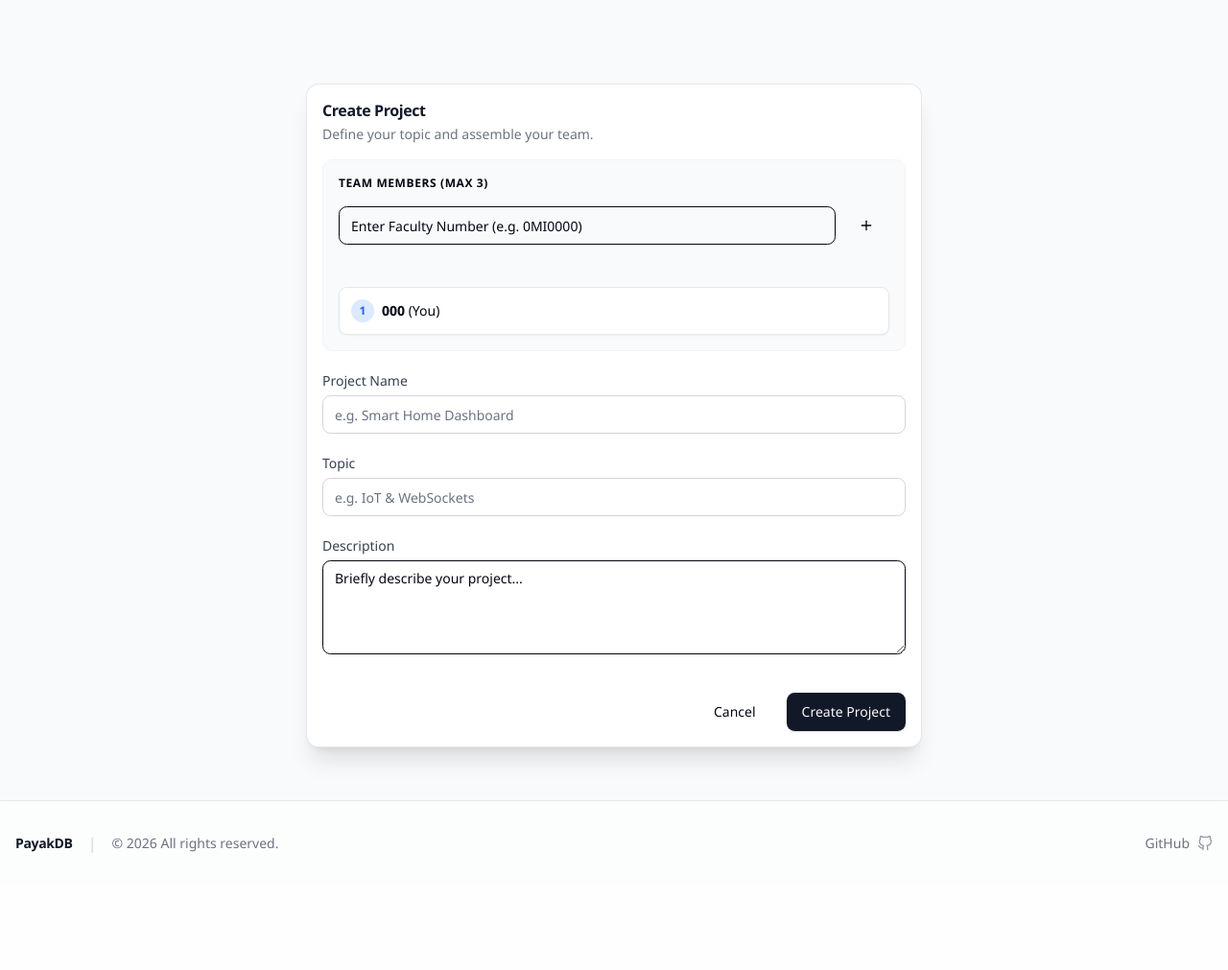
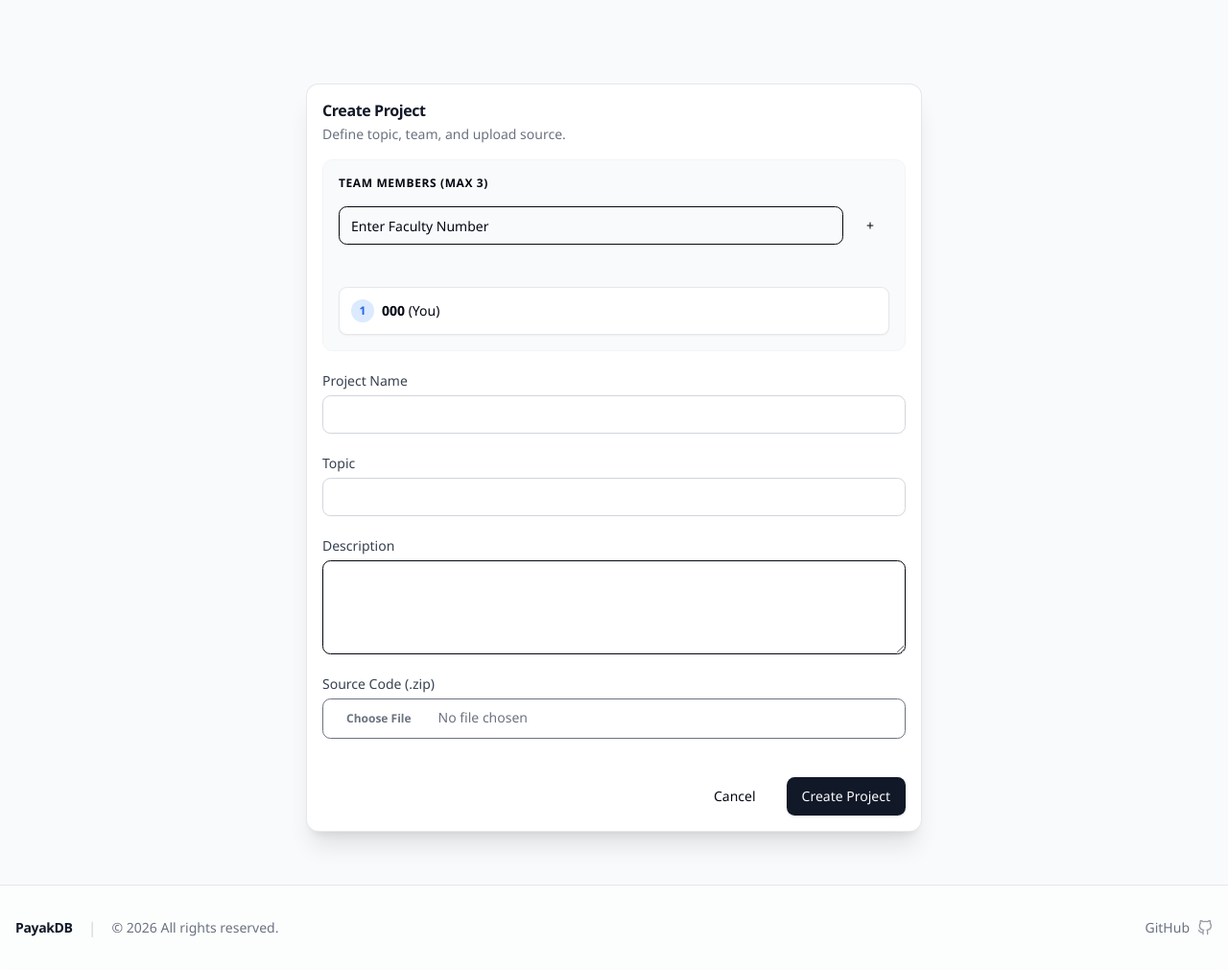
Before and after one commit to angel-penchev/payak-db, a PHP site: the page made by views/project_modify.php in a window 1280 px wide. Shown: the part 65-1076 px from the top of the page at 96% size. Before the commit the page ends 954 px from the top, so only its background shows below. Run offline with PHP 8.4, Linux system fonts and the light colour scheme; the visitor is signed in with stand-in values (Sample User, id 1); tables that the repository leaves empty hold one stand-in row (values such as "Sample post"); the template is opened without the code that fills it: most values are stand-ins (such as "Sample title", 1, 10 or a date in 2020); some libraries are stand-ins or nearby versions.

Commit message:
feat: zip project files upload

```diff
--- a/sql/setup.sql
+++ b/sql/setup.sql
@@ -9,7 +9,7 @@ CREATE TABLE IF NOT EXISTS users (
     first_name TEXT NOT NULL,
     last_name TEXT NOT NULL,
     faculty_number VARCHAR(50) NOT NULL UNIQUE,
-    avatar_url TEXT,
+    avatar_url TEXT NULL,
 
     university_email VARCHAR(255) NOT NULL UNIQUE,
     password_hash TEXT NOT NULL,
@@ -32,7 +32,6 @@ CREATE TABLE IF NOT EXISTS enrollments (
     id VARCHAR(36) PRIMARY KEY, -- UUIDs are 36-byte
     student_id VARCHAR(36) NOT NULL,
     course_id VARCHAR(255) NOT NULL,
-    grade INTEGER,
 
     FOREIGN KEY (student_id) REFERENCES users(id) ON DELETE CASCADE,
     FOREIGN KEY (course_id) REFERENCES courses(id) ON DELETE CASCADE
@@ -43,7 +42,8 @@ CREATE TABLE IF NOT EXISTS group_projects (
     course_id VARCHAR(255) NOT NULL,
     name TEXT NOT NULL,
     topic TEXT NOT NULL,
-    description TEXT,
+    description TEXT NUll,
+    zip_file_path TEXT NULL,
 
     FOREIGN KEY (course_id) REFERENCES courses(id) ON DELETE CASCADE
 );
--- a/views/project_modify.php
+++ b/views/project_modify.php
@@ -26,8 +26,11 @@ $success = '';
 $pName = '';
 $pTopic = '';
 $pDesc = '';
+$pZipPath = '';
 $teamMembers = [];
 
+// 2. FETCH EXISTING DATA
+// ---------------------------------------------------------
 if ($isEditMode && $_SERVER['REQUEST_METHOD'] !== 'POST') {
     $stmt = $pdo->prepare("SELECT * FROM group_projects WHERE id = ?");
     $stmt->execute([$projectId]);
@@ -35,7 +38,7 @@ if ($isEditMode && $_SERVER['REQUEST_METHOD'] !== 'POST') {
 
     if (!$project) die("Project not found.");
 
-    // Get Members
+    // Check Membership
     $stmtMem = $pdo->prepare("
         SELECT u.faculty_number
         FROM group_project_members gpm
@@ -53,40 +56,32 @@ if ($isEditMode && $_SERVER['REQUEST_METHOD'] !== 'POST') {
     $pName = $project['name'];
     $pTopic = $project['topic'];
     $pDesc = $project['description'];
+    $pZipPath = $project['zip_file_path']; // Get existing path
 
     $teamMembers = array_values(array_diff($mems, [$myFn]));
 }
 
+// 3. HANDLE FORM SUBMISSION
+// ---------------------------------------------------------
 if ($_SERVER['REQUEST_METHOD'] === 'POST') {
     $pName = trim($_POST['name'] ?? '');
     $pTopic = trim($_POST['topic'] ?? '');
     $pDesc = trim($_POST['description'] ?? '');
 
     $candidates = $_POST['members'] ?? [];
-    $teamMembers = $candidates; // Keep for view on error
+    $teamMembers = $candidates;
 
     $finalTeam = [$myFn];
 
-    // Validate Candidates
+    // ... (Member Validation Logic remains the same) ...
     foreach ($candidates as $fn) {
         $fn = trim($fn);
         if (!empty($fn)) {
-            // Check if user exists
             $stmt = $pdo->prepare("SELECT id FROM users WHERE faculty_number = ?");
             $stmt->execute([$fn]);
-            if (!$stmt->fetch()) {
-                $error = "Student with Faculty Number '$fn' not found.";
-                break;
-            }
-            // Avoid adding myself
-            if ($fn === $myFn) {
-                $error = "You don't need to add yourself.";
-                break;
-            }
-            // Avoid duplicates
-            if (!in_array($fn, $finalTeam)) {
-                $finalTeam[] = $fn;
-            }
+            if (!$stmt->fetch()) { $error = "Student '$fn' not found."; break; }
+            if ($fn === $myFn) { $error = "You don't need to add yourself."; break; }
+            if (!in_array($fn, $finalTeam)) { $finalTeam[] = $fn; }
         }
     }
 
@@ -94,48 +89,73 @@ if ($_SERVER['REQUEST_METHOD'] === 'POST') {
         $error = "Project Name and Topic are required.";
     }
 
-    // Check availability
-    if (!$error) {
-        $placeholders = implode(',', array_fill(0, count($finalTeam), '?'));
+    // --- NEW: FILE UPLOAD LOGIC ---
+    $uploadedFilePath = null;
 
-        $excludeSql = $isEditMode ? "AND gp.id != ?" : "";
-        $params = array_merge([$courseId], $finalTeam);
-        if ($isEditMode) $params[] = $projectId;
+    if (!$error && isset($_FILES['source_code']) && $_FILES['source_code']['error'] === UPLOAD_ERR_OK) {
+        $fileTmpPath = $_FILES['source_code']['tmp_name'];
+        $fileName = $_FILES['source_code']['name'];
+        $fileSize = $_FILES['source_code']['size'];
+        $fileType = $_FILES['source_code']['type'];
 
-        $sqlCheck = "SELECT u.first_name, u.last_name, u.faculty_number
-                     FROM group_project_members gpm
-                     JOIN group_projects gp ON gpm.group_project_id = gp.id
-                     JOIN users u ON gpm.student_id = u.id
-                     WHERE gp.course_id = ? AND u.faculty_number IN ($placeholders) $excludeSql";
+        $fileNameCmps = explode(".", $fileName);
+        $fileExtension = strtolower(end($fileNameCmps));
 
-        $stmtCheck = $pdo->prepare($sqlCheck);
-        $stmtCheck->execute($params);
-        $busy = $stmtCheck->fetchAll(PDO::FETCH_ASSOC);
+        // Validate Extension
+        if ($fileExtension !== 'zip') {
+            $error = "Only .zip files are allowed.";
+        }
+        // Validate Size (e.g., max 10MB)
+        elseif ($fileSize > 10 * 1024 * 1024) {
+            $error = "File size exceeds 10MB limit.";
+        }
+        else {
+            // Setup Upload Directory
+            $uploadFileDir = 'uploads/projects/';
+            if (!is_dir($uploadFileDir)) {
+                mkdir($uploadFileDir, 0755, true);
+            }
 
-        if ($busy) {
-            $names = array_map(function($s){ return $s['first_name'].' '.$s['last_name'] . ' (' . $s['faculty_number'] . ')';}, $busy);
-            $error = "Students already in another project: " . implode(', ', $names);
+            // Create Unique Name: project_UUID.zip
+            $targetId = $isEditMode ? $projectId : sprintf('%04x%04x-%04x-%04x-%04x-%04x%04x%04x', mt_rand(0, 0xffff), mt_rand(0, 0xffff), mt_rand(0, 0xffff), mt_rand(0, 0x0fff) | 0x4000, mt_rand(0, 0x3fff) | 0x8000, mt_rand(0, 0xffff), mt_rand(0, 0xffff), mt_rand(0, 0xffff));
+
+            $newFileName = 'proj_' . $targetId . '.zip';
+            $dest_path = $uploadFileDir . $newFileName;
+
+            if(move_uploaded_file($fileTmpPath, $dest_path)) {
+                $uploadedFilePath = $dest_path;
+            } else {
+                $error = "There was an error moving the uploaded file.";
+            }
         }
     }
+    // ------------------------------
 
     // SAVE TO DB
     if (!$error) {
         try {
             $pdo->beginTransaction();
 
-            function gen_uuid_v4() {
-                return sprintf('%04x%04x-%04x-%04x-%04x-%04x%04x%04x', mt_rand(0, 0xffff), mt_rand(0, 0xffff), mt_rand(0, 0xffff), mt_rand(0, 0x0fff) | 0x4000, mt_rand(0, 0x3fff) | 0x8000, mt_rand(0, 0xffff), mt_rand(0, 0xffff), mt_rand(0, 0xffff));
-            }
+            function gen_uuid_v4() { return sprintf('%04x%04x-%04x-%04x-%04x-%04x%04x%04x', mt_rand(0, 0xffff), mt_rand(0, 0xffff), mt_rand(0, 0xffff), mt_rand(0, 0x0fff) | 0x4000, mt_rand(0, 0x3fff) | 0x8000, mt_rand(0, 0xffff), mt_rand(0, 0xffff), mt_rand(0, 0xffff)); }
 
             $targetId = $isEditMode ? $projectId : gen_uuid_v4();
 
             if ($isEditMode) {
-                $stmt = $pdo->prepare("UPDATE group_projects SET name = ?, topic = ?, description = ? WHERE id = ?");
-                $stmt->execute([$pName, $pTopic, $pDesc, $targetId]);
+                // Determine if we update the file path
+                $fileSql = $uploadedFilePath ? ", zip_file_path = ?" : "";
+
+                $sql = "UPDATE group_projects SET name = ?, topic = ?, description = ? $fileSql WHERE id = ?";
+                $params = [$pName, $pTopic, $pDesc];
+                if ($uploadedFilePath) $params[] = $uploadedFilePath;
+                $params[] = $targetId;
+
+                $stmt = $pdo->prepare($sql);
+                $stmt->execute($params);
+
                 $pdo->prepare("DELETE FROM group_project_members WHERE group_project_id = ?")->execute([$targetId]);
             } else {
-                $stmt = $pdo->prepare("INSERT INTO group_projects (id, course_id, name, topic, description) VALUES (?, ?, ?, ?, ?)");
-                $stmt->execute([$targetId, $courseId, $pName, $pTopic, $pDesc]);
+                $stmt = $pdo->prepare("INSERT INTO group_projects (id, course_id, name, topic, description, zip_file_path) VALUES (?, ?, ?, ?, ?, ?)");
+                $stmt->execute([$targetId, $courseId, $pName, $pTopic, $pDesc, $uploadedFilePath]);
             }
 
             foreach ($finalTeam as $fn) {
@@ -149,8 +169,6 @@ if ($_SERVER['REQUEST_METHOD'] === 'POST') {
             }
 
             $pdo->commit();
-
-            // FIX: Use JS Redirect to avoid blank page (Headers already sent issue)
             $redirectUrl = BASE_URL . "/courses/" . $courseId . "/projects/" . $targetId;
             echo "<script>window.location.href = '" . $redirectUrl . "';</script>";
             exit;
@@ -178,99 +196,77 @@ if ($_SERVER['REQUEST_METHOD'] === 'POST') {
                     <?php echo $isEditMode ? "Edit Project" : "Create Project"; ?>
                 </ui-card-title>
                 <ui-card-description>
-                    <?php echo $isEditMode ? "Update your team's project details." : "Define your topic and assemble your team."; ?>
+                    <?php echo $isEditMode ? "Update details and source code." : "Define topic, team, and upload source."; ?>
                 </ui-card-description>
             </ui-card-header>
 
             <ui-card-content>
-                <form method="POST" action="" class="grid gap-6">
+                <form method="POST" action="" enctype="multipart/form-data" class="grid gap-6">
 
                     <div class="grid gap-3 p-4 bg-gray-50 dark:bg-gray-900 rounded-lg border border-gray-100 dark:border-gray-800">
                         <label class="text-xs font-bold uppercase tracking-wider text-muted-foreground mb-1">Team Members (Max 3)</label>
-
                         <div class="flex gap-2">
-                            <input
-                                type="text"
-                                id="fnInput"
-                                placeholder="Enter Faculty Number (e.g. 0MI0000)"
-                                class="flex h-10 w-full rounded-md border border-input bg-background px-3 py-2 text-sm ring-offset-background file:border-0 file:bg-transparent file:text-sm file:font-medium placeholder:text-muted-foreground focus-visible:outline-none focus-visible:ring-2 focus-visible:ring-ring focus-visible:ring-offset-2 disabled:cursor-not-allowed disabled:opacity-50 flex-1"
-                                onkeypress="handleEnter(event)"
-                            >
-                            <button
-                                type="button"
-                                onclick="addMember()"
-                                class="inline-flex items-center justify-center rounded-md text-sm font-medium ring-offset-background transition-colors focus-visible:outline-none focus-visible:ring-2 focus-visible:ring-ring focus-visible:ring-offset-2 disabled:pointer-events-none disabled:opacity-50 bg-primary text-primary-foreground hover:bg-primary/90 h-10 px-4 py-2"
-                            >
-                                <svg xmlns="http://www.w3.org/2000/svg" width="16" height="16" viewBox="0 0 24 24" fill="none" stroke="currentColor" stroke-width="2" stroke-linecap="round" stroke-linejoin="round"><path d="M5 12h14"/><path d="M12 5v14"/></svg>
-                            </button>
+                            <input type="text" id="fnInput" placeholder="Enter Faculty Number" class="flex h-10 w-full rounded-md border border-input bg-background px-3 py-2 text-sm ring-offset-background file:border-0 file:bg-transparent file:text-sm file:font-medium placeholder:text-muted-foreground focus-visible:outline-none focus-visible:ring-2 focus-visible:ring-ring focus-visible:ring-offset-2 disabled:cursor-not-allowed disabled:opacity-50 flex-1" onkeypress="handleEnter(event)">
+                            <button type="button" onclick="addMember()" class="inline-flex items-center justify-center rounded-md text-sm font-medium ring-offset-background transition-colors focus-visible:outline-none focus-visible:ring-2 focus-visible:ring-ring focus-visible:ring-offset-2 disabled:pointer-events-none disabled:opacity-50 bg-primary text-primary-foreground hover:bg-primary/90 h-10 px-4 py-2">+</button>
                         </div>
                         <p id="listError" class="text-xs text-red-500 font-medium min-h-[1rem]"></p>
-
                         <ul id="memberList" class="space-y-2 mt-1">
-
                             <li class="flex items-center justify-between p-3 bg-white dark:bg-black rounded-md border border-gray-200 dark:border-gray-800 shadow-sm">
                                 <span class="flex items-center gap-2">
                                     <span class="h-6 w-6 rounded-full bg-blue-100 dark:bg-blue-900 text-blue-600 dark:text-blue-300 flex items-center justify-center text-xs font-bold shrink-0">1</span>
                                     <span class="text-sm"><strong><?php echo htmlspecialchars($myFn); ?></strong> (You)</span>
                                 </span>
                             </li>
-
-                            <?php foreach ($teamMembers as $memFn): ?>
-                                <li class="member-item flex items-center justify-between p-3 bg-white dark:bg-black rounded-md border border-gray-200 dark:border-gray-800 shadow-sm animate-in fade-in slide-in-from-left-2 duration-300">
+                            <?php foreach ($teamMembers as $memFn) : ?>
+                                <li class="member-item flex items-center justify-between p-3 bg-white dark:bg-black rounded-md border border-gray-200 dark:border-gray-800 shadow-sm">
                                     <span class="flex items-center gap-2">
                                         <span class="counter h-6 w-6 rounded-full bg-gray-100 dark:bg-gray-800 text-gray-600 dark:text-gray-300 flex items-center justify-center text-xs font-bold shrink-0">?</span>
                                         <span class="text-sm font-mono"><?php echo htmlspecialchars($memFn); ?></span>
                                     </span>
                                     <input type="hidden" name="members[]" value="<?php echo htmlspecialchars($memFn); ?>">
-                                    <button type="button" onclick="removeMember(this)" class="text-red-500 hover:bg-red-50 dark:hover:bg-red-900/20 p-1 rounded transition-colors">
-                                        <svg xmlns="http://www.w3.org/2000/svg" width="16" height="16" viewBox="0 0 24 24" fill="none" stroke="currentColor" stroke-width="2" stroke-linecap="round" stroke-linejoin="round"><path d="M18 6 6 18"/><path d="m6 6 12 12"/></svg>
-                                    </button>
+                                    <button type="button" onclick="removeMember(this)" class="text-red-500 hover:bg-red-50 p-1 rounded">x</button>
                                 </li>
                             <?php endforeach; ?>
-
                         </ul>
                     </div>
 
                     <div class="grid gap-2">
                         <ui-label>Project Name</ui-label>
-                        <ui-input
-                            name="name"
-                            placeholder="e.g. Smart Home Dashboard"
-                            value="<?php echo htmlspecialchars($pName); ?>"
-                            required>
-                        </ui-input>
+                        <ui-input name="name" value="<?php echo htmlspecialchars($pName); ?>" required></ui-input>
                     </div>
 
                     <div class="grid gap-2">
                         <ui-label>Topic</ui-label>
-                        <ui-input
-                            name="topic"
-                            placeholder="e.g. IoT & WebSockets"
-                            value="<?php echo htmlspecialchars($pTopic); ?>"
-                            required>
-                        </ui-input>
+                        <ui-input name="topic" value="<?php echo htmlspecialchars($pTopic); ?>" required></ui-input>
                     </div>
 
                     <div class="grid gap-2">
                         <ui-label>Description</ui-label>
-                        <textarea
-                            name="description"
-                            rows="4"
-                            class="flex w-full rounded-md border border-input bg-white dark:bg-black px-3 py-2 text-sm ring-offset-background placeholder:text-muted-foreground focus-visible:outline-none focus-visible:ring-2 focus-visible:ring-ring focus-visible:ring-offset-2 disabled:cursor-not-allowed disabled:opacity-50"
-                            placeholder="Briefly describe your project..."
-                        ><?php echo htmlspecialchars($pDesc); ?></textarea>
+                        <textarea name="description" rows="4" class="flex w-full rounded-md border border-input bg-white dark:bg-black px-3 py-2 text-sm ring-offset-background focus-visible:outline-none focus-visible:ring-2 focus-visible:ring-ring focus-visible:ring-offset-2 disabled:cursor-not-allowed disabled:opacity-50"><?php echo htmlspecialchars($pDesc); ?></textarea>
+                    </div>
+
+                    <div class="grid gap-2">
+                        <ui-label>Source Code (.zip)</ui-label>
+                        <div class="flex flex-col gap-2">
+                            <input
+                                type="file"
+                                name="source_code"
+                                accept=".zip"
+                                class="flex w-full rounded-md border border-input bg-background px-3 py-2 text-sm text-gray-500 file:mr-4 file:py-1 file:px-3 file:rounded-full file:border-0 file:text-xs file:font-semibold file:bg-primary file:text-primary-foreground hover:file:bg-primary/90"
+                            >
+                            <?php if ($isEditMode && !empty($pZipPath)) : ?>
+                                <div class="flex items-center gap-2 text-xs text-green-600 bg-green-50 p-2 rounded border border-green-100">
+                                    <svg xmlns="http://www.w3.org/2000/svg" width="14" height="14" viewBox="0 0 24 24" fill="none" stroke="currentColor" stroke-width="2" stroke-linecap="round" stroke-linejoin="round"><path d="M22 11.08V12a10 10 0 1 1-5.93-9.14"/><polyline points="22 4 12 14.01 9 11.01"/></svg>
+                                    <span>Current file uploaded. Uploading a new one will replace it.</span>
+                                </div>
+                            <?php endif; ?>
+                        </div>
                     </div>
 
                     <div class="flex flex-row-reverse gap-4 pt-4">
-                        <ui-button type="submit" class="flex-1">
-                            <?php echo $isEditMode ? "Save Changes" : "Create Project"; ?>
-                        </ui-button>
-
-                        <ui-button href="<?php echo BASE_URL; ?>/courses/<?php echo htmlspecialchars($courseId); ?>" variant="ghost" class="flex-1">
-                            Cancel
-                        </ui-button>
+                        <ui-button type="submit" class="flex-1"><?php echo $isEditMode ? "Save Changes" : "Create Project"; ?></ui-button>
+                        <ui-button href="<?php echo BASE_URL; ?>/courses/<?php echo htmlspecialchars($courseId); ?>" variant="ghost" class="flex-1">Cancel</ui-button>
                     </div>
-
                 </form>
             </ui-card-content>
         </ui-card>
@@ -278,73 +274,33 @@ if ($_SERVER['REQUEST_METHOD'] === 'POST') {
 </div>
 
 <script>
+    // Include the same script block for adding members as before
     function updateCounters() {
-        let count = 2; // Start from 2 because "1" is You
-        document.querySelectorAll('.member-item .counter').forEach(el => {
-            el.innerText = count++;
-        });
+        let count = 2;
+        document.querySelectorAll('.member-item .counter').forEach(el => { el.innerText = count++; });
     }
-
     function addMember() {
         const input = document.getElementById('fnInput');
         const list = document.getElementById('memberList');
         const error = document.getElementById('listError');
         const val = input.value.trim().toUpperCase();
         const myFn = "<?php echo $myFn; ?>";
-
         error.innerText = "";
-
         if (!val) return;
-
-        if (val === myFn) {
-            error.innerText = "You are already in the team (Member 1).";
-            return;
-        }
-
+        if (val === myFn) { error.innerText = "You are already in the team."; return; }
         let exists = false;
-        document.querySelectorAll('input[name="members[]"]').forEach(el => {
-            if (el.value === val) exists = true;
-        });
-        if (exists) {
-            error.innerText = "This student is already in the list.";
-            return;
-        }
-
-        if (document.querySelectorAll('.member-item').length >= 2) {
-            error.innerText = "Maximum team size is 3.";
-            return;
-        }
+        document.querySelectorAll('input[name="members[]"]').forEach(el => { if (el.value === val) exists = true; });
+        if (exists) { error.innerText = "Student already listed."; return; }
+        if (document.querySelectorAll('.member-item').length >= 2) { error.innerText = "Max team size is 3."; return; }
 
         const li = document.createElement('li');
-        li.className = "member-item flex items-center justify-between p-3 bg-white dark:bg-black rounded-md border border-gray-200 dark:border-gray-800 shadow-sm animate-in fade-in slide-in-from-left-2 duration-300";
-        li.innerHTML = `
-            <span class="flex items-center gap-2">
-                <span class="counter h-6 w-6 rounded-full bg-gray-100 dark:bg-gray-800 text-gray-600 dark:text-gray-300 flex items-center justify-center text-xs font-bold shrink-0"></span>
-                <span class="text-sm font-mono">${val}</span>
-            </span>
-            <input type="hidden" name="members[]" value="${val}">
-            <button type="button" onclick="removeMember(this)" class="text-red-500 hover:bg-red-50 dark:hover:bg-red-900/20 p-1 rounded transition-colors">
-                <svg xmlns="http://www.w3.org/2000/svg" width="16" height="16" viewBox="0 0 24 24" fill="none" stroke="currentColor" stroke-width="2" stroke-linecap="round" stroke-linejoin="round"><path d="M18 6 6 18"/><path d="m6 6 12 12"/></svg>
-            </button>
-        `;
-
+        li.className = "member-item flex items-center justify-between p-3 bg-white dark:bg-black rounded-md border border-gray-200 dark:border-gray-800 shadow-sm";
+        li.innerHTML = `<span class="flex items-center gap-2"><span class="counter h-6 w-6 rounded-full bg-gray-100 dark:bg-gray-800 text-gray-600 dark:text-gray-300 flex items-center justify-center text-xs font-bold shrink-0"></span><span class="text-sm font-mono">${val}</span></span><input type="hidden" name="members[]" value="${val}"><button type="button" onclick="removeMember(this)" class="text-red-500 hover:bg-red-50 p-1 rounded">x</button>`;
         list.appendChild(li);
         input.value = "";
         updateCounters();
-        input.focus();
     }
-
-    function removeMember(btn) {
-        btn.closest('li').remove();
-        updateCounters();
-    }
-
-    function handleEnter(e) {
-        if (e.key === 'Enter') {
-            e.preventDefault();
-            addMember();
-        }
-    }
-
+    function removeMember(btn) { btn.closest('li').remove(); updateCounters(); }
+    function handleEnter(e) { if (e.key === 'Enter') { e.preventDefault(); addMember(); } }
     document.addEventListener('DOMContentLoaded', updateCounters);
 </script>
```
Also changed, not shown: index.php (+7 -0 lines), scripts/download_project.php (added, +58 -0 lines), views/project_detail.php (+14 -8 lines).
